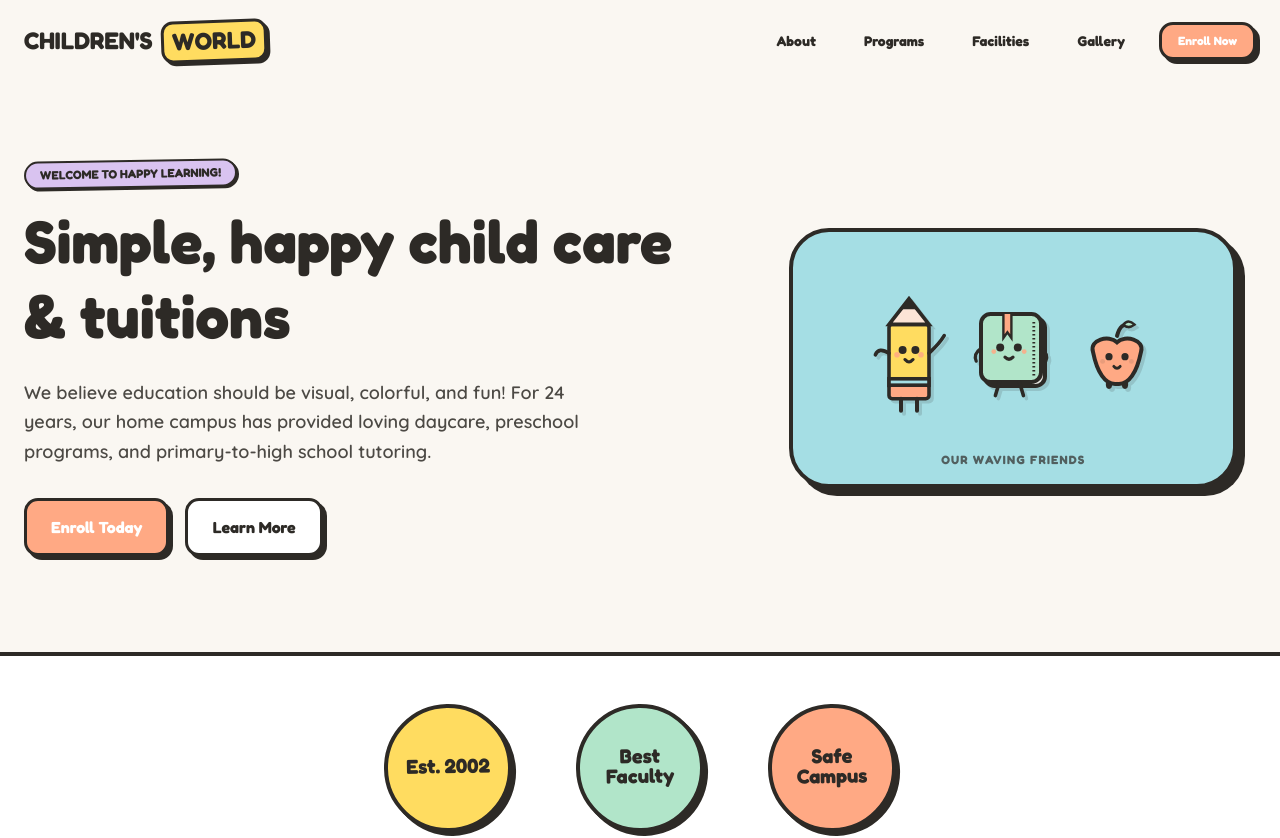
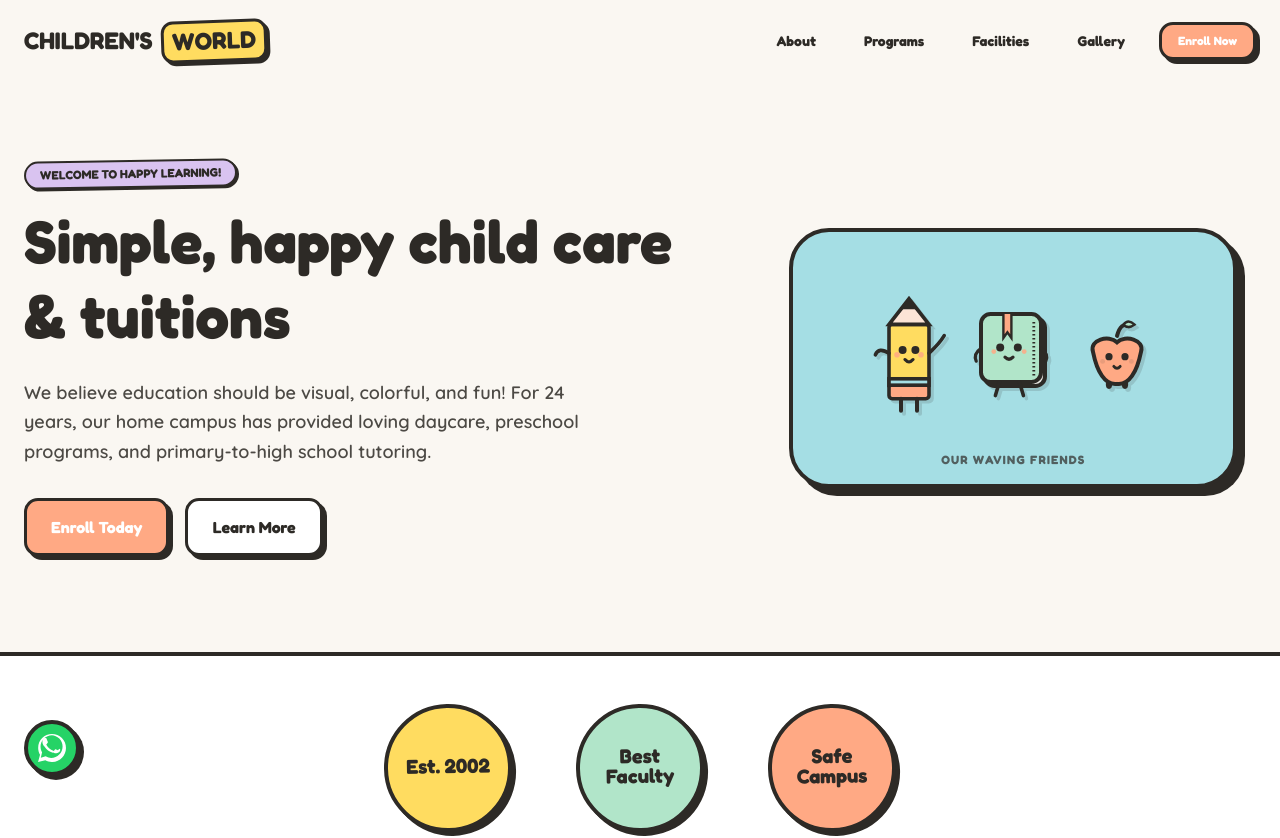
Before and after one commit to iaminsane004-max/childrens-world, a Next.js app: page / in a window 1280 px wide. Shown: the top 838 px of the page. Built offline with nearby package versions, Linux system fonts and the light colour scheme.

Commit message:
Add floating WhatsApp contact button

```diff
--- a/app/page.tsx
+++ b/app/page.tsx
@@ -532,6 +532,21 @@ export default function Home() {
           </div>
         </div>
       </footer>
+      {/* Floating WhatsApp Button */}
+      <a
+        href="https://wa.me/919387257010"
+        target="_blank"
+        rel="noopener noreferrer"
+        className="fixed bottom-6 left-6 z-50 flex items-center justify-center w-14 h-14 bg-[#25D366] hover:bg-[#20BA56] text-white rounded-full border-4 border-charcoal shadow-[4px_4px_0px_0px_#2D2A26] hover:scale-105 active:scale-95 transition-transform group"
+        aria-label="Chat on WhatsApp"
+      >
+        <svg viewBox="0 0 24 24" className="w-7 h-7 fill-white">
+          <path d="M.057 24l1.687-6.163c-1.041-1.804-1.588-3.849-1.587-5.946C.06 5.348 5.397.01 12.008.01c3.202.001 6.212 1.246 8.477 3.514 2.266 2.268 3.507 5.28 3.505 8.484-.004 6.657-5.34 11.997-11.953 11.997-2.005-.001-3.973-.502-5.724-1.457L0 24zm6.59-4.846c1.6.95 3.188 1.449 4.625 1.451 5.403.002 9.803-4.393 9.805-9.799.002-2.592-1.002-5.029-2.829-6.858C16.427 2.12 13.998.985 11.993.985c-5.405 0-9.806 4.394-9.809 9.801-.001 1.733.454 3.424 1.32 4.93L2.43 20.306l4.217-1.152zM17.067 14c-.274-.137-1.62-.8-1.87-.892-.252-.093-.437-.137-.62.137-.184.274-.71.892-.87 1.075-.158.184-.317.205-.59.07-2.652-1.324-4.32-2.316-5.834-4.925-.398-.687.398-.638 1.14-2.134.126-.252.063-.473-.03-.663-.095-.19-.778-1.87-1.066-2.564-.28-.674-.563-.58-.778-.592-.2-.01-.43-.01-.66-.01-.23 0-.6.086-.913.431-.314.346-1.198 1.173-1.198 2.86 0 1.687 1.23 3.317 1.402 3.546.173.23 2.42 3.693 5.86 5.176 2.87 1.236 3.453 1.01 4.673.896 1.22-.114 2.617-.852 2.985-1.677.368-.826.368-1.534.258-1.677-.109-.143-.398-.23-.672-.367z" />
+        </svg>
+        <span className="absolute left-16 bg-white border-2 border-charcoal text-charcoal font-fredoka font-extrabold text-[10px] px-3 py-1 rounded-xl shadow-[2px_2px_0px_0px_#2D2A26] whitespace-nowrap opacity-0 group-hover:opacity-100 transition-opacity pointer-events-none">
+          Chat on WhatsApp
+        </span>
+      </a>
     </div>
   );
 }
```
